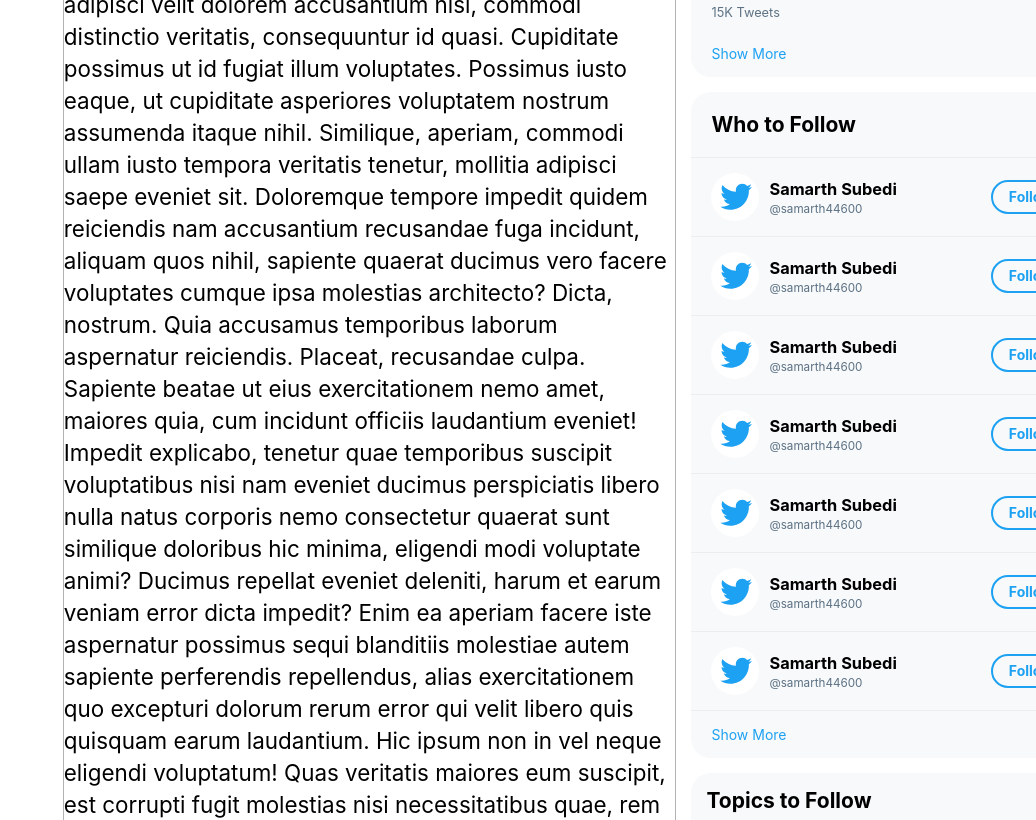
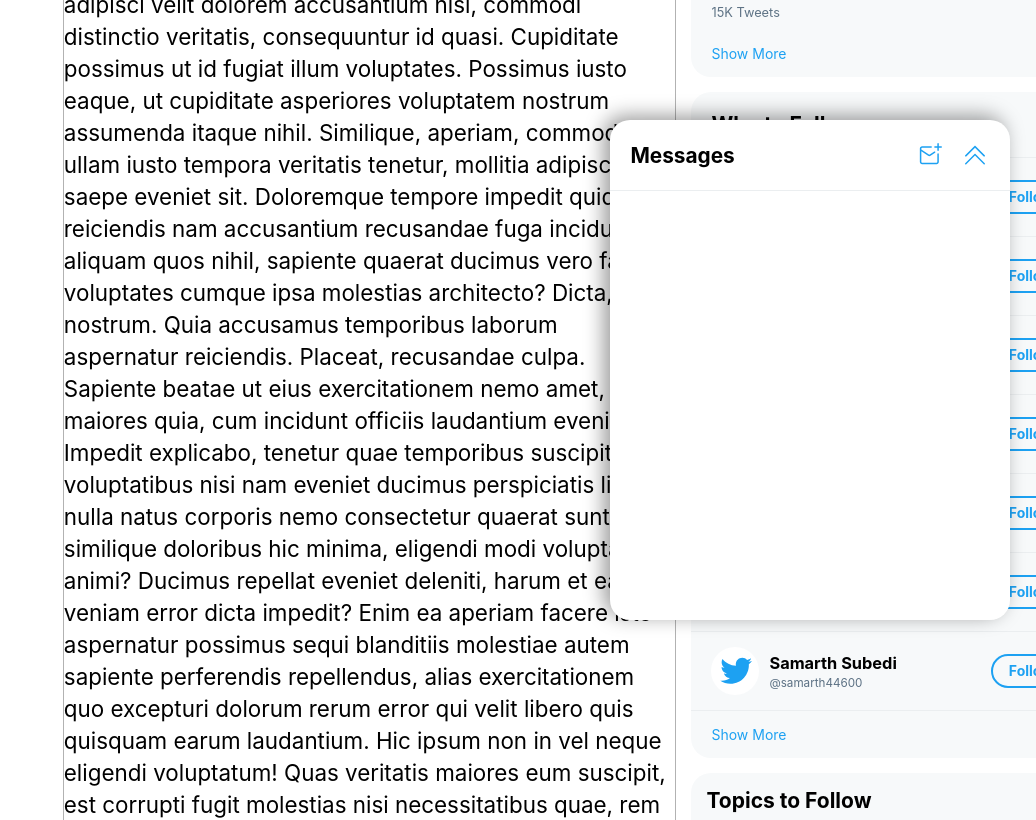
Before and after one commit to abhishekram404/twitter-clone, a React (Create React App) app: page / in a window 1280 px wide. Shown: the part 620-1440 px from the top of the page, without its empty margins (244-1280 px from the left). Built offline with nearby package versions, Linux system fonts and the light colour scheme.

Commit message:
Add Message Popup component

```diff
--- a/src/App.js
+++ b/src/App.js
@@ -1,9 +1,11 @@
 import "./styles/App.css";
 import Main from "./components/Main";
+import MessagePopup from "./components/MessagePopup";
 function App() {
   return (
     <div className="App">
       <Main />
+      <MessagePopup />
     </div>
   );
 }
--- /dev/null
+++ b/src/components/MessagePopup.jsx
@@ -0,0 +1,31 @@
+import React, { useState } from "react";
+
+export default function MessagePopup() {
+  const [isExpanded, setExpanded] = useState(false);
+  const handleExpanded = () => {
+    setExpanded(!isExpanded);
+  };
+
+  return (
+    <div className={isExpanded ? "message-popup expanded" : "message-popup"}>
+      <div className="top">
+        <h3>Messages</h3>
+        <div className="new-message">
+          <svg viewBox="0 0 24 24" aria-hidden="true">
+            <g>
+              <path d="M23.25 3.25h-2.425V.825c0-.414-.336-.75-.75-.75s-.75.336-.75.75V3.25H16.9c-.414 0-.75.336-.75.75s.336.75.75.75h2.425v2.425c0 .414.336.75.75.75s.75-.336.75-.75V4.75h2.425c.414 0 .75-.336.75-.75s-.336-.75-.75-.75zm-3.175 6.876c-.414 0-.75.336-.75.75v8.078c0 .414-.337.75-.75.75H4.095c-.412 0-.75-.336-.75-.75V8.298l6.778 4.518c.368.246.79.37 1.213.37.422 0 .844-.124 1.212-.37l4.53-3.013c.336-.223.428-.676.204-1.012-.223-.332-.675-.425-1.012-.2l-4.53 3.014c-.246.162-.563.163-.808 0l-7.586-5.06V5.5c0-.414.337-.75.75-.75h9.094c.414 0 .75-.336.75-.75s-.336-.75-.75-.75H4.096c-1.24 0-2.25 1.01-2.25 2.25v13.455c0 1.24 1.01 2.25 2.25 2.25h14.48c1.24 0 2.25-1.01 2.25-2.25v-8.078c0-.415-.337-.75-.75-.75z"></path>
+            </g>
+          </svg>
+        </div>
+        <div className="expand" onClick={handleExpanded}>
+          <svg viewBox="0 0 24 24" aria-hidden="true">
+            <g>
+              <path d="M12 4.656l8.72 8.72c.293.293.768.293 1.06 0s.294-.768 0-1.06l-9.25-9.25c-.292-.294-.767-.294-1.06 0l-9.25 9.25c-.146.145-.22.337-.22.53s.073.383.22.53c.293.292.768.292 1.06 0L12 4.656z"></path>
+              <path d="M12 12.465l8.72 8.72c.293.293.768.293 1.06 0s.294-.768 0-1.06l-9.25-9.25c-.292-.294-.767-.294-1.06 0l-9.25 9.25c-.146.145-.22.337-.22.53s.073.383.22.53c.293.292.768.292 1.06 0l8.72-8.72z"></path>
+            </g>
+          </svg>
+        </div>
+      </div>
+    </div>
+  );
+}
--- a/src/styles/App.css
+++ b/src/styles/App.css
@@ -280,8 +280,8 @@ body .App {
   -webkit-box-pack: start;
       -ms-flex-pack: start;
           justify-content: flex-start;
+  padding: 20px 20px;
   border-bottom: 1px solid #ebeef0;
-  padding: 20px 20px;
 }
 
 .who-to-follow .suggestions .suggestion {
@@ -506,4 +506,72 @@ body .App {
 .right > * {
   margin-bottom: 15px;
 }
+
+.message-popup {
+  -webkit-transition: 0.3s;
+  transition: 0.3s;
+  width: 400px;
+  height: 500px;
+  position: fixed;
+  bottom: -440px;
+  right: 2%;
+  border-radius: 20px;
+  -webkit-box-shadow: -6px -4px 20px rgba(0, 0, 0, 0.4);
+          box-shadow: -6px -4px 20px rgba(0, 0, 0, 0.4);
+  background: #fff;
+}
+
+.message-popup .top {
+  padding: 15px 20px;
+  display: -ms-grid;
+  display: grid;
+  -ms-grid-columns: 1fr 35px 35px;
+      grid-template-columns: 1fr 35px 35px;
+  gap: 10px;
+  -webkit-box-align: center;
+      -ms-flex-align: center;
+          align-items: center;
+  cursor: pointer;
+  border-bottom: 1px solid #ebeef0;
+}
+
+.message-popup .top h3 {
+  font-size: 1.3rem;
+}
+
+.message-popup .top .new-message,
+.message-popup .top .expand {
+  height: 40px;
+  width: 40px;
+  border-radius: 50%;
+  display: -webkit-box;
+  display: -ms-flexbox;
+  display: flex;
+  -webkit-box-pack: center;
+      -ms-flex-pack: center;
+          justify-content: center;
+  -webkit-box-align: center;
+      -ms-flex-align: center;
+          align-items: center;
+}
+
+.message-popup .top .new-message svg,
+.message-popup .top .expand svg {
+  width: 60%;
+  height: 60%;
+  fill: #1da1f2;
+}
+
+.message-popup .top > *:not(h3):hover {
+  background: rgba(29, 161, 242, 0.2);
+}
+
+.expanded {
+  bottom: 0px;
+}
+
+.expanded .expand svg {
+  -webkit-transform: rotate(180deg);
+          transform: rotate(180deg);
+}
 /*# sourceMappingURL=App.css.map */
--- a/src/styles/App.scss
+++ b/src/styles/App.scss
@@ -48,7 +48,11 @@ body {
   align-items: center;
 }
 
+@mixin border-bottom {
+  border-bottom: 1px solid #ebeef0;
+}
 @import "main.scss";
 @import "middle.scss";
 @import "left.scss";
 @import "right.scss";
+@import "messagepopup";
--- /dev/null
+++ b/src/styles/_messagepopup.scss
@@ -0,0 +1,45 @@
+.message-popup {
+  transition: 0.3s;
+  width: 400px;
+  height: 500px;
+  position: fixed;
+  bottom: -440px;
+  right: 2%;
+  border-radius: 20px;
+  box-shadow: -6px -4px 20px rgba($color: #000000, $alpha: 0.4);
+  background: #fff;
+  .top {
+    padding: 15px 20px;
+    display: grid;
+    grid-template-columns: 1fr 35px 35px;
+    gap: 10px;
+    align-items: center;
+    cursor: pointer;
+    @include border-bottom;
+    h3 {
+      font-size: 1.3rem;
+    }
+    .new-message,
+    .expand {
+      @include csquare(40px, 40px);
+      @include flex-center;
+
+      svg {
+        width: 60%;
+        height: 60%;
+        fill: $primaryColor;
+      }
+    }
+    & > *:not(h3):hover {
+      background: rgba($color: $primaryColor, $alpha: 0.2);
+    }
+  }
+}
+.expanded {
+  bottom: 0px;
+  .expand {
+    svg {
+      transform: rotate(180deg);
+    }
+  }
+}
--- a/src/styles/_topicstofollow.scss
+++ b/src/styles/_topicstofollow.scss
@@ -10,7 +10,7 @@
     display: flex;
     justify-content: space-between;
     align-items: center;
-    border-bottom: 1px solid #ebeef0;
+    @include border-bottom;
     padding: 15px;
   }
   .topics {
@@ -46,7 +46,7 @@
       background: #ebeef0;
     }
     .topic:not(:last-child) {
-      border-bottom: 1px solid #ebeef0;
+      @include border-bottom;
     }
   }
   .show-more {
--- a/src/styles/_trendsforyou.scss
+++ b/src/styles/_trendsforyou.scss
@@ -13,7 +13,7 @@
     display: flex;
     justify-content: space-between;
     align-items: center;
-    border-bottom: 1px solid #ebeef0;
+    @include border-bottom;
     padding: 15px;
     h2 {
       font-size: 1.5rem;
@@ -81,7 +81,7 @@
     }
   }
   .trend:not(:last-child) {
-    border-bottom: 1px solid #ebeef0;
+    @include border-bottom;
   }
   .trend:hover {
     background: #ebeef0;
--- a/src/styles/_whotofollow.scss
+++ b/src/styles/_whotofollow.scss
@@ -7,8 +7,8 @@
   & > .top {
     @include flex-center;
     justify-content: flex-start;
-    border-bottom: 1px solid #ebeef0;
     padding: 20px 20px;
+    @include border-bottom;
     h2 {
     }
   }
@@ -52,7 +52,7 @@
       background: #ebeef0;
     }
     .suggestion:not(:last-child) {
-      border-bottom: 1px solid #ebeef0;
+      @include border-bottom;
     }
 
     .show-more {
```
Also changed, not shown: 1 other file (tests, documents, lock files or other folders).
